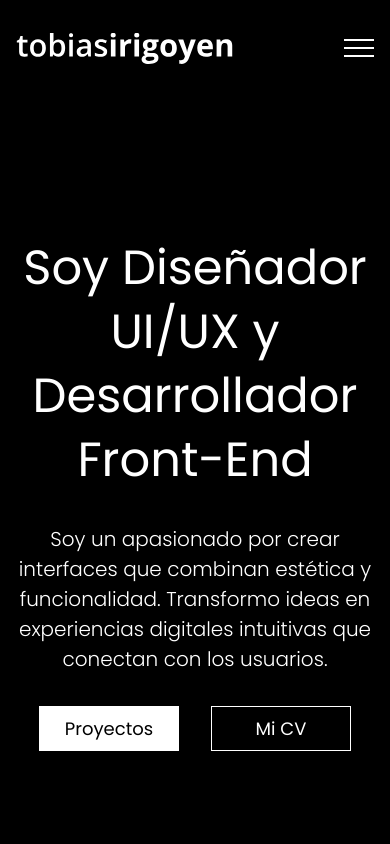
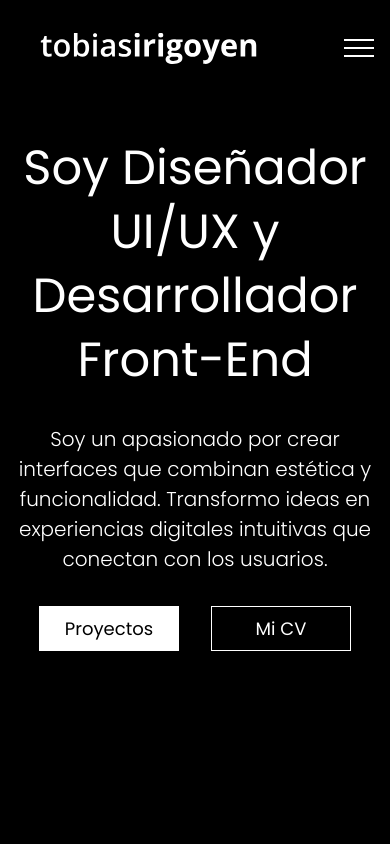
Before and after one commit to tobias-irigoyen/tobiasirigoyen, a Vue app: page /es/ in a window 390 px wide. Shown: the top 844 px of the page. Built offline with nearby package versions, Linux system fonts and the light colour scheme.

Commit message:
(Header, Contact section and Hero section): Scroll to top logo button, mailto fix and hero section padding top mobile fix

```diff
--- a/src/views/components/headerNav.vue
+++ b/src/views/components/headerNav.vue
@@ -1,8 +1,8 @@
 <template>
   <nav class="flex justify-between items-center pt-8 pb-8 container">
-    <a :href="'#' + t('anchors.home-section')">
+    <button class="hover:cursor-pointer" @click="scrollToTop">
       <img src="../../assets/logo.svg" class="h-8 logo" />
-    </a>
+    </button>
     <button
       @click="toggleMobileNav"
       class="mobile-toggle"
@@ -93,6 +93,10 @@ const downloadResume = () => {
   link.click()
   document.body.removeChild(link)
   closeMobileNav()
+}
+
+const scrollToTop = () => {
+  window.scrollTo(0, 0)
 }
 </script>
 
--- a/src/views/contact/contactSection.vue
+++ b/src/views/contact/contactSection.vue
@@ -10,7 +10,7 @@
           <a
             class="text-2xl hover:underline w-[101px] h-[35px]"
             target="_blank"
-            href=":mailto=tobias.irigoyen@gmail.com"
+            href="mailto:tobias.irigoyen@gmail.com"
             >Email
             <svg
               class="ms-auto right-arrow hidden"
--- a/src/views/hero/heroSection.vue
+++ b/src/views/hero/heroSection.vue
@@ -106,7 +106,7 @@ const downloadResume = () => {
 @media all and (max-width: 576px) {
   .container {
     margin-top: 40px !important;
-    padding-top: 100px;
+    padding-top: 0px;
   }
 }
 @media all and (max-width: 360px) {
```
